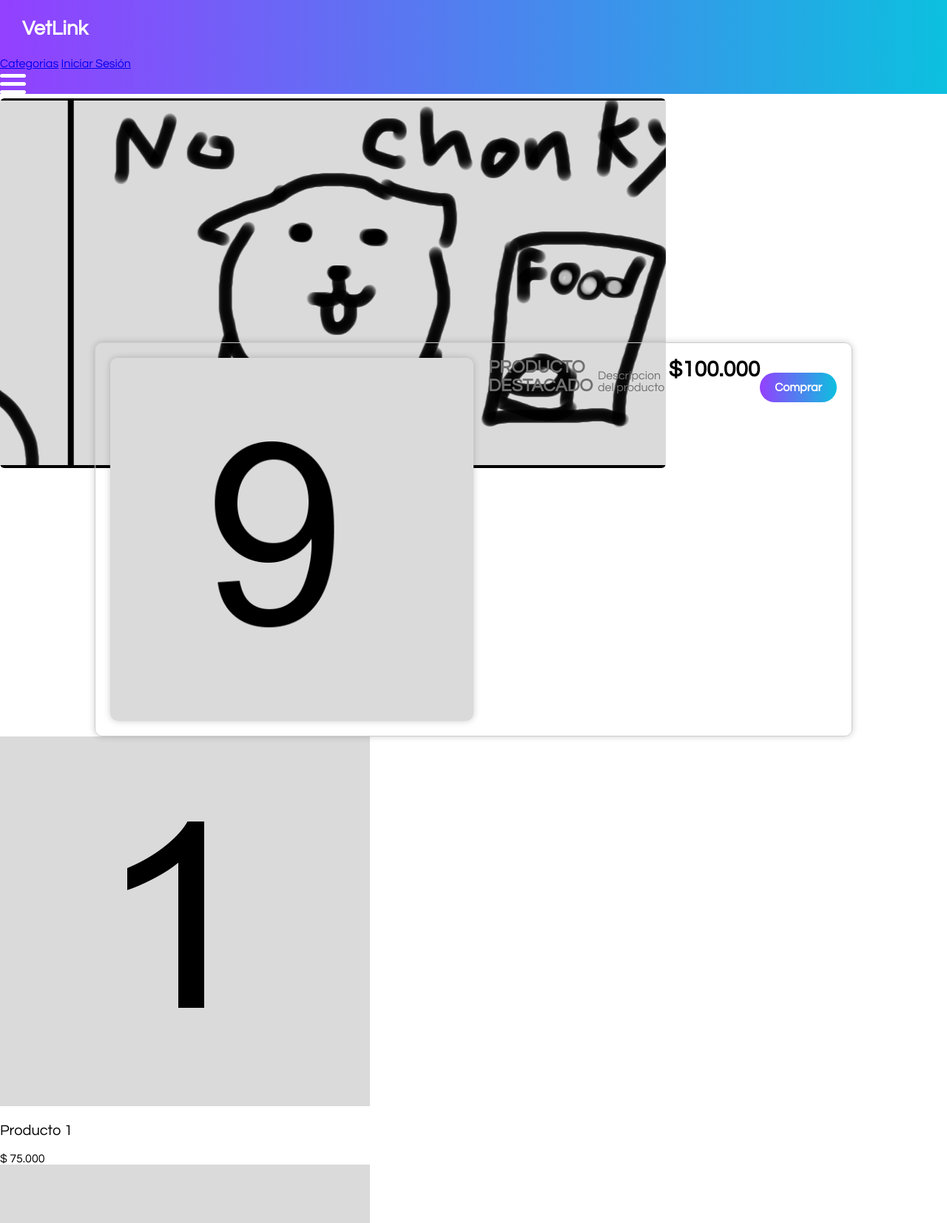
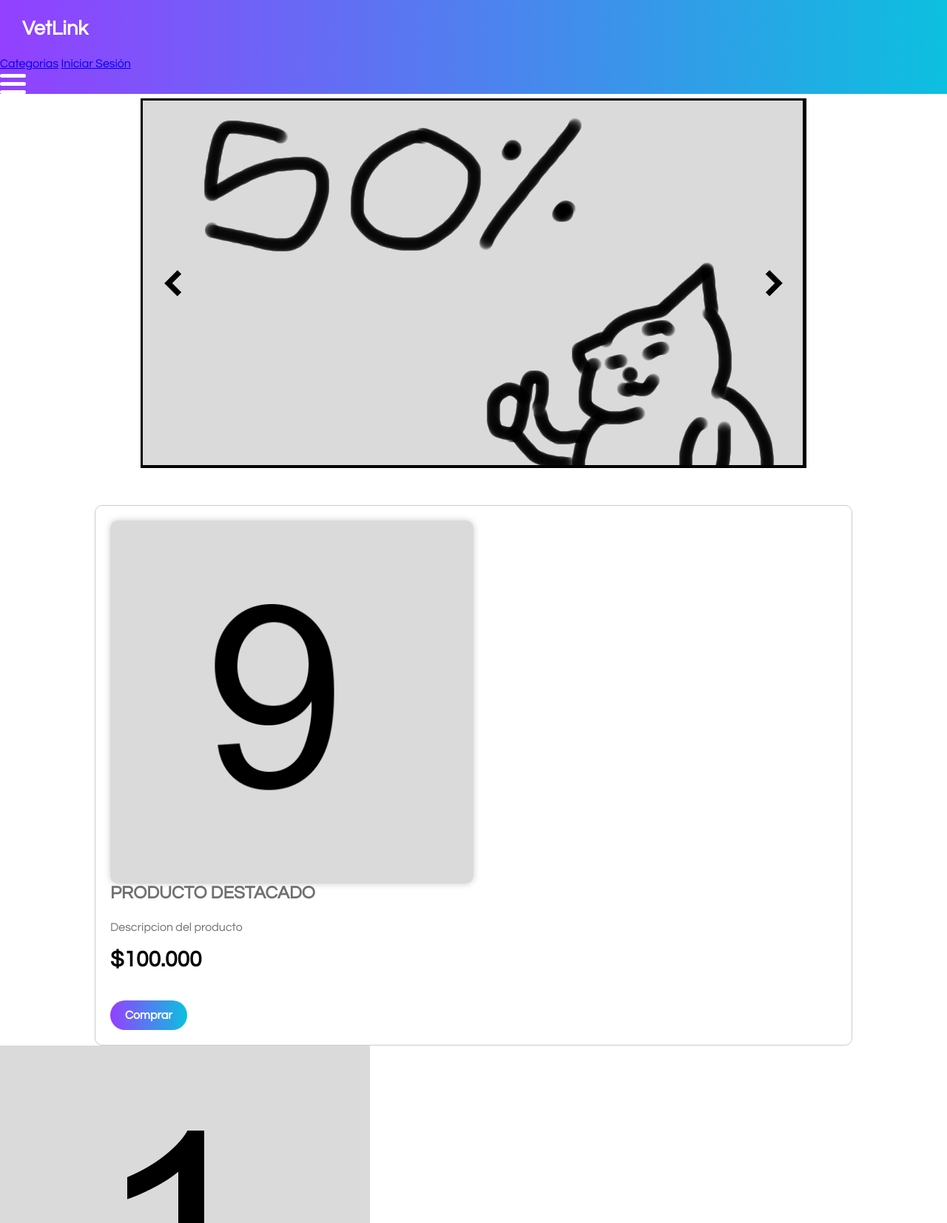
Before and after one commit to Xioum/VetLink, a PHP site: page / in a window 1280 px wide. Shown: the top 1654 px of the page at 74% size. Run offline with PHP 8.4, Linux system fonts and the light colour scheme.

Commit message:
Add files via upload

```diff
--- a/Pagina/index.html
+++ b/Pagina/index.html
@@ -5,10 +5,11 @@
     <title>VetLink</title>
     <link rel="stylesheet" href="indexestilo.css">
     <link rel="preconnect" href="https://fonts.googleapis.com">
-<link rel="preconnect" href="https://fonts.gstatic.com" crossorigin>
-<link rel="preconnect" href="https://fonts.googleapis.com">
-<link rel="preconnect" href="https://fonts.gstatic.com" crossorigin>
-<link href="https://fonts.googleapis.com/css2?family=Questrial&display=swap" rel="stylesheet">
+    <link rel="preconnect" href="https://fonts.gstatic.com" crossorigin>
+    <link rel="preconnect" href="https://fonts.googleapis.com">
+    <link rel="preconnect" href="https://fonts.gstatic.com" crossorigin>
+    <link href="https://fonts.googleapis.com/css2?family=Questrial&display=swap" rel="stylesheet">
+    <link rel="icon" href="img/icons/favicon.ico" type="image/x-icon">
 </head>
 <body>
     <header>
@@ -29,36 +30,21 @@
     </nav>
     <!--Aqui va el slider-->
     <section id="hero">
-        <div class="container-slider">
-            <input type="radio" id="1" name="image-slide" hidden>
-            <input type="radio" id="2" name="image-slide" hidden>
-            <input type="radio" id="3" name="image-slide" hidden>
-
-            <div class="slide">
-                <div class="item-slide">
+        <div class="container-carousel">
+            <div class="carrusel" id="slider">
+                <section class="slider-section">
                     <img src="img/Slider/1.png">
-                </div>
-                <div class="item-slide">
+                </section>
+                <section class="slider-section">
                     <img src="img/Slider/2.png">
-                </div>
-                <div class="item-slide">
+                </section>
+                <section class="slider-section">
                     <img src="img/Slider/3.png">
-                </div>
+                </section>
             </div>
-
-            <div class="pagination">
-                <label class="pagination-item" for="1">
-                    <img src="img/Slider/1.png">
-                </label>
-                <label class="pagination-item" for="2">
-                    <img src="img/Slider/2.png">
-                </label>
-                <label class="pagination-item" for="3">
-                    <img src="img/Slider/3.png">
-                </label>
-            </div>
+            <div class="btn-left"><img src="img/icons/arrow-left.png"></div>
+            <div class="btn-right"><img src="img/icons/arrow-right.png"></div>
         </div>
-
     </section>
     <!--Productos-->
     <section id="prodDest">
--- a/Pagina/indexestilo.css
+++ b/Pagina/indexestilo.css
@@ -1,7 +1,3 @@
-@font-face {
-    font-family: Codec;
-    font-family: 'Questrial', sans-serif;
-}
 *{
     box-sizing: border-box;
     font-family:Questrial;
@@ -13,10 +9,6 @@ h2{font-size: 2.7em;}
 body {
     margin:0;
 }
-.containerh{
-    max-width: 1800px;
-    margin: auto;
-}
 header{
     background: linear-gradient(to right, #9340FF, #0CC0DF);
 }
@@ -27,15 +19,7 @@ header .logo{
     color: white;
     font-size: 1.7em;
 }
-#hero{
-    display: ;
-    align-items: center;
-    justify-content: center;
-    text-align: center;
-    flex-direction: column;
-    height: 35vh;
 
-}
 /*-------Burger Menu--------*/
 .burger{
     position: relative;
@@ -98,137 +82,54 @@ header .logo{
     background-color: #707070;
 }
 /*------------------SLIDER------------------*/
-
-.container-slider img{
-    max-width: 100%;
-}
-
-.container-slider{
+.container-carousel{
     position: relative;
-    max-width: 900px;
-    width: 100%;
-    border-radius: 6px;
+    left: 50%;
+    transform: translateX(-50%);
+    width: 900px;
+    height: 500px;
+    background-color: white;
     overflow: hidden;
 }
-
-.slide{
+.carrusel{
+    width: 300%;
+    height: 100%;
     display: flex;
-    transform: translate3d(0,0,0);
-    transition: all 1s;
-    animation-name: autoplay;
-    animation-duration: 18s;
-    animation-direction: alternate;
-    animation-fill-mode: forwards;
-    animation-iteration-count: infinite;
 }
-
-.item-slide:nth-of-type(2){
-    animation-duration: 23s;
+.slider-section{
+    width: calc(100%/3);
+    height: 100%;
 }
-
-.item-slide{
-    position: relative;
+.slider-section img{
+    width: 100%;
+    height: 100%;
+    object-fit: cover;
+}
+.btn-left,
+.btn-right{
     display: flex;
-    flex-direction: column;
-    flex-shrink: 0;
-    flex-grow: 0;
-    max-width: 100%;
+    position: absolute;
+    top: 50%;
+    font-size: 1.5rem;
+    background-color: transparent;
+    border-radius: 50%;
+    padding: 5px;
+    font-weight: 600;
+    cursor: pointer;
+    color: rgb(126, 126, 126);
+    transform: translate(0,-50%);
+    transition: .5s ease;
+    user-select: none;
 }
-
-.pagination{
-    position: absolute;
-    bottom: 20px;
-    left: 0;
-    display: flex;
-    flex-wrap: wrap;
-    align-items: center;
-    justify-content: center;
-    width: 100%;
+.btn-left:hover,
+.btn-right:hover{
+    background-color: #999999d4;
 }
-
-.pagination-item{
-    display: flex;
-    flex-direction: column;
-    align-items: center;
-    border: 2px solid white;
-    width: 10px;
-    height: 10px;
-    border-radius: 9px;
-    overflow: hidden;
-    cursor: pointer;
-    background: rgba(255, 255, 255, 0.5);
-    margin: 0 10px;
-    text-align: center;
-    transition: all 300ms;
+.btn-left{
+    left: 10px;
 }
-
-.pagination-item:hover{
-    transform: scale(2);
-}
-
-.pagination-item img{
-    display: inline-block;
-    max-width: none;
-    height: 100%;
-    transform: scale(1);
-    opacity: 0;
-    transition: all 300ms;
-}
-
-.pagination-item:hover img{
-    opacity: 1;
-    transform: scale(1);
-}
-
-input[id="1"]:checked ~ .slide{
-    animation: none;
-    transform: translate3d(0,0,0);
-}
-
-input[id="1"]:checked ~ .pagination .pagination-item[for="1"]{
-    background: white;
-
-}
-
-input[id="2"]:checked ~ .slide{
-    animation: none;
-    transform: translate3d(calc(-100%*1),0,0);
-}
-
-input[id="2"]:checked ~ .pagination .pagination-item[for="2"]{
-    background: white;
-
-}
-
-input[id="3"]:checked ~ .slide{
-    animation: none;
-    transform: translate3d(calc(-100%*2),0,0);
-}
-
-input[id="3"]:checked ~ .pagination .pagination-item[for="3"]{
-    background: white;
-
-}
-
-@keyframes autoplay{
-    0%{
-        transform: translate3d(calc(-100%*0),0,0);
-    }
-    33%{
-        transform: translate3d(calc(-100%*0),0,0);
-    }
-    39%{
-        transform: translate3d(calc(-100%*1),0,0);
-    }
-    72%{
-        transform: translate3d(calc(-100%*1),0,0);
-    }
-    78%{
-        transform: translate3d(calc(-100%*2),0,0);
-    }
-    100%{
-        transform: translate3d(calc(-100%*2),0,0);
-    }
+.btn-right{
+    right: 10px;
 }
 /*------------------Producto Destacado------------------*/
 .seleccion {
@@ -245,7 +146,6 @@ input[id="3"]:checked ~ .pagination .pagination-item[for="3"]{
     margin-top: 50px;
     padding: 20px;
     border-radius: 10px;
-    box-shadow: 0px 0px 10px rgba(0, 0, 0, 0.2);
 }
 
 .info img {
@@ -261,7 +161,7 @@ input[id="3"]:checked ~ .pagination .pagination-item[for="3"]{
 .info {
     flex: 1;
     display: flex;
-    flex-direction: ;
+    flex-direction: column;
     justify-content: center;
     align-items: flex-start;
 }
--- a/Pagina/main.js
+++ b/Pagina/main.js
@@ -1,3 +1,5 @@
+/*-------Aqui Empieza el JS del BURGER MENU-------*/
+
 const burger = document.querySelector('.burger');
 const mobile_menu=document.querySelector('.mobile-nav');
 
@@ -6,3 +8,50 @@ burger.addEventListener('click', function() {
   burger.classList.toggle('is-active');
   mobile_menu.classList.toggle('is-active');
 });
+
+/*-------Aqui Empieza el JS del SLIDER de 3 imagenes-------*/
+
+const btnLeft = document.querySelector(".btn-left"),
+      btnRight = document.querySelector(".btn-right"),
+      slider = document.querySelector("#slider"),
+      sliderSection = document.querySelectorAll(".slider-section");
+
+btnLeft.addEventListener('click',e=>moveToLeft())
+btnRight.addEventListener('click',e=>moveToRight())
+
+setInterval(()=>{
+  moveToRight()
+},6000);
+
+let operacion = 0;
+    counter = 0;
+    widthImg = 100 / sliderSection.length;
+
+function moveToRight(){
+  if (counter >= sliderSection.length-1){
+    counter=0;
+    operacion = 0;
+    slider.style.transform = `translate(-${operacion}%)`;
+    slider.style.transition="all ease.6s"
+    return;
+  }
+  counter++;
+  operacion = operacion + widthImg;
+  slider.style.transform = `translate(-${operacion}%)`;
+  slider.style.transition = "all ease.6s"
+
+}
+
+function moveToLeft(){
+  counter--;
+  if(counter<0){
+    counter = sliderSection.length-1;
+    operacion = widthImg * (sliderSection.length-1)
+    slider.style.transform = `translate(-${operacion}%)`;
+    slider.style.transition="all ease.6s"
+    return;
+  }
+  operacion = operacion - widthImg;
+  slider.style.transform = `translate(-${operacion}%)`;
+  slider.style.transition = "all ease.6s"
+}
```
Also changed, not shown: Pagina/estiloinicio.css (+15 -16 lines), Pagina/inicio.html (+7 -1 lines), Pagina/img/Mascotas/Dani.jpg, Pagina/img/Mascotas/Fatima.jpg, Pagina/img/Mascotas/Jose.jpg, Pagina/img/Mascotas/Mary1.jpg, Pagina/img/Mascotas/Mary2.jpg, Pagina/img/Mascotas/Memo.jpg, Pagina/img/Mascotas/Mon.jpg, Pagina/img/Mascotas/Ogun1.jpg, Pagina/img/Mascotas/Ogun2.jpg, Pagina/img/Mascotas/Ogun3.jpg, Pagina/img/Mascotas/Ogun4.jpg, Pagina/img/icons/arrow-left.png (added), 2 more files.
